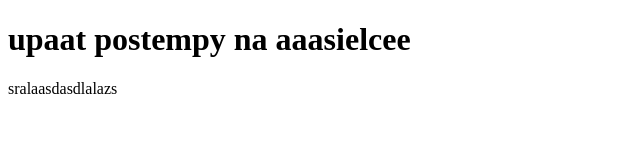
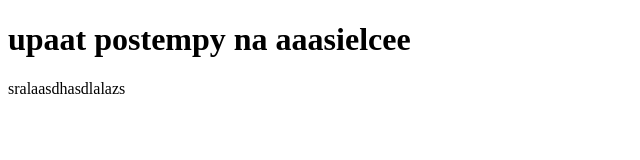
Before and after one commit to m-troja/m-troja.github.io, a plain HTML site: page index.html in a window 1280 px wide. Shown: the full height of the page, 0-640 px from the left. Drawn offline with Linux system fonts and the light colour scheme.

Commit message:
Update index.html

```diff
--- a/index.html
+++ b/index.html
@@ -2,6 +2,6 @@
 <html>
 <body>
 <h1>upaat postempy na aaasielcee</h1>
-<p>sralaasdasdlalazs</p>
+<p>sralaasdhasdlalazs</p>
 </body>
 </html>
```
